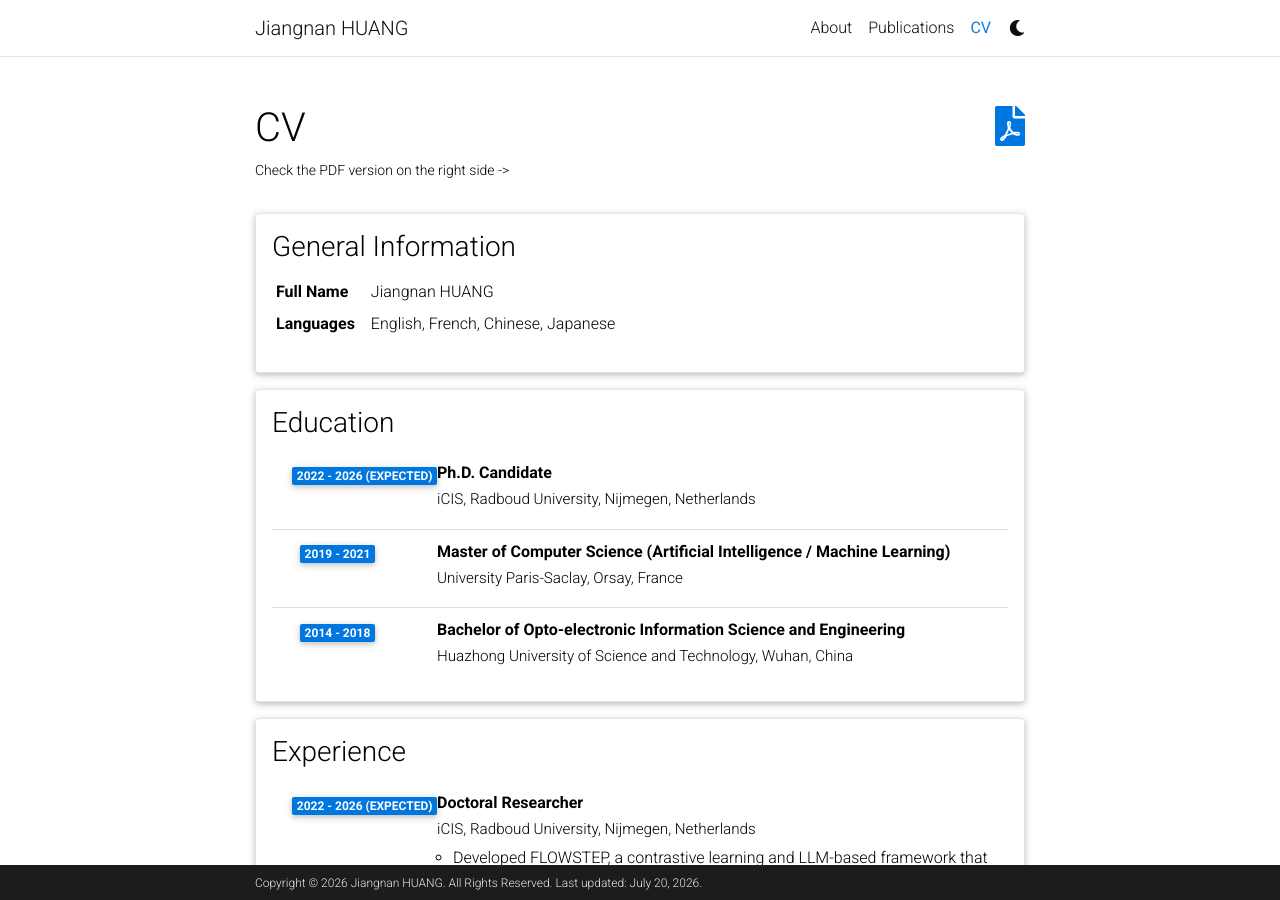
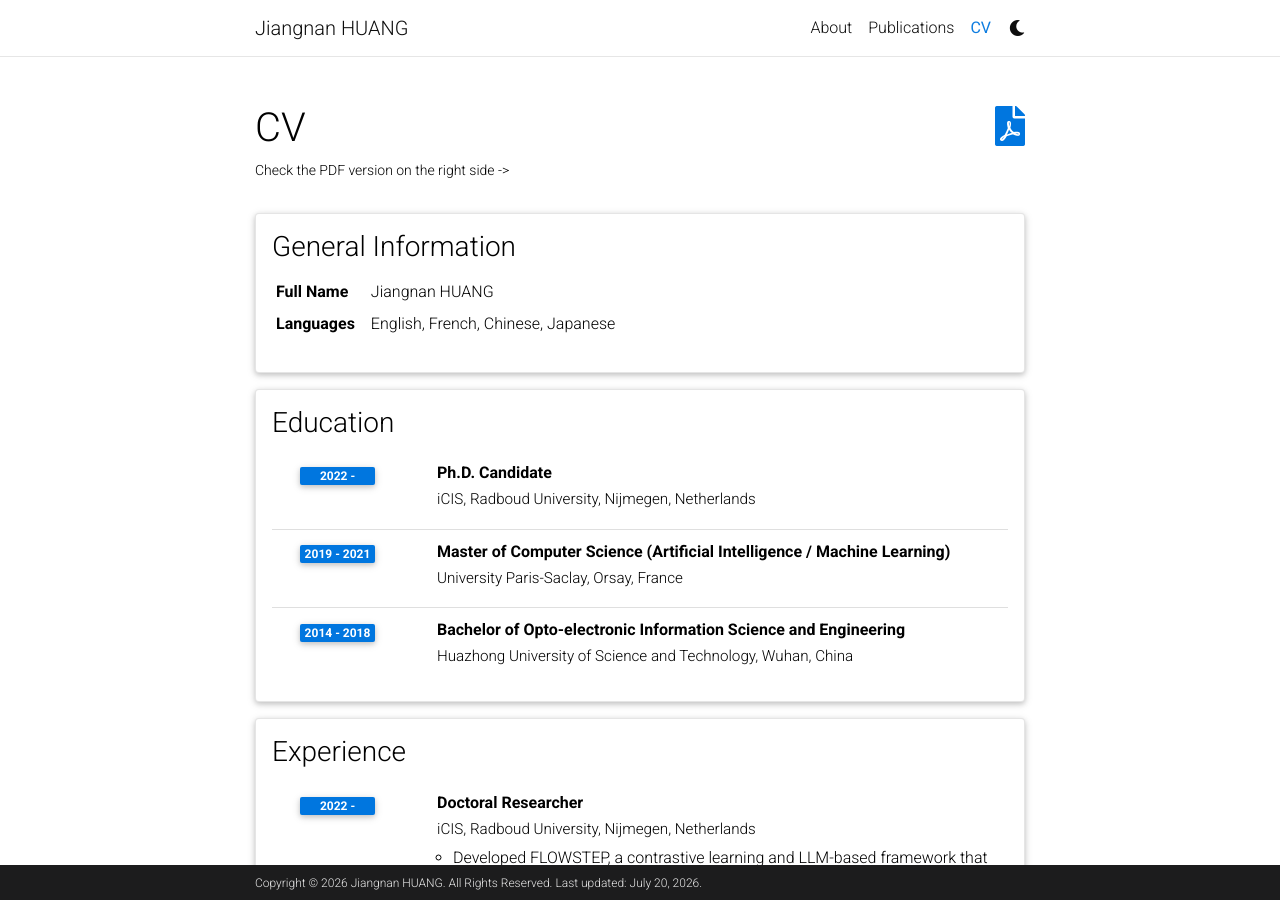
Before and after one commit to jiangnanpro/jiangnanpro.github.io, a Jekyll site: the page built from _pages/cv.md, in a window 1280 px wide and 900 px high. Built offline with Jekyll 4.4.1, drawn with Linux system fonts in a browser that asks for light colours; comment, search, counter and statistics services are not loaded; a style sheet for code colours, icons or effects is not loaded.

Commit message:
update cv

```diff
--- a/_data/cv.yml
+++ b/_data/cv.yml
@@ -11,7 +11,7 @@
   contents:
     - title: Ph.D. Candidate
       institution: iCIS, Radboud University, Nijmegen, Netherlands
-      year: 2022 - 2026 (Expected)
+      year: 2022 -
 
     - title: Master of Computer Science (Artificial Intelligence / Machine Learning)
       institution: University Paris-Saclay, Orsay, France
@@ -27,7 +27,7 @@
   contents:
     - title: Doctoral Researcher
       institution: iCIS, Radboud University, Nijmegen, Netherlands
-      year: 2022 - 2026 (Expected)
+      year: 2022 -
       description:
         - Developed FLOWSTEP, a contrastive learning and LLM-based framework that improves GitHub Actions workflow completion accuracy by 33.6\% over the state-of-the-art baseline.
         - Developed CIGAR, a contrastive learning-based recommender system achieving 95.5\% top-5 accuracy in GitHub Action recommendation, outperforming GitHub Marketplace search by over 34×.
```
